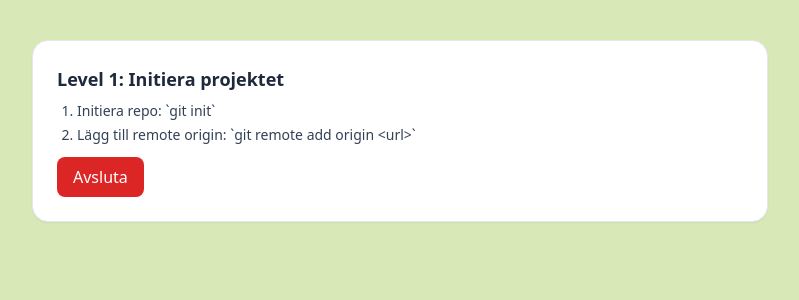
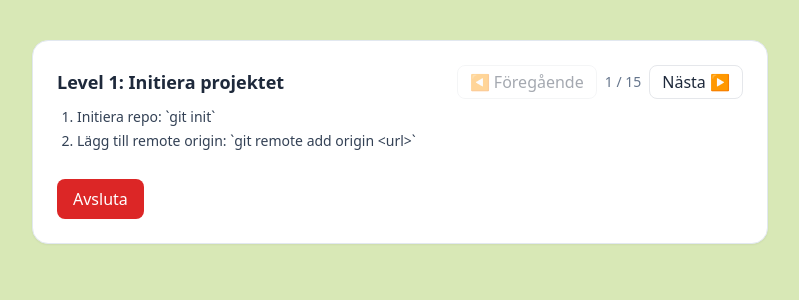
Before and after one commit to DulamaA/git-land-game, a React (Vite) app: page /game in a window 1280 px wide. Both pictures are taken after a click on the button "Starta". Shown: the top 300 px of the page, without its empty margins (240-1039 px from the left). Built offline with nearby package versions, Linux system fonts and the light colour scheme.

Commit message:
:sparkles: feat: implement level navigation with previous/next buttons in GameScreen

```diff
--- a/src/components/GameScreen.tsx
+++ b/src/components/GameScreen.tsx
@@ -1,3 +1,4 @@
+import { useState } from 'react';
 import { LEVELS } from '../data/levels';
 
 type Props = {
@@ -5,13 +6,42 @@ type Props = {
 };
 
 export default function GameScreen({ onExit }: Props) {
-  const level = LEVELS[0];
+  const [levelIndex, setLevelIndex] = useState(0);
+  const level = LEVELS[levelIndex];
+
+  function prevLevel() {
+    setLevelIndex((prevIndex) => Math.max(0, prevIndex - 1));
+  }
+  function nextLevel() {
+    setLevelIndex((prevIndex) => Math.min(LEVELS.length - 1, prevIndex + 1));
+  }
 
   return (
     <section className="mt-6 rounded-2xl border border-slate-200 bg-white p-6 shadow-sm">
+      <div className="flex items-center justify-between gap-3">
         <h2 className="text-lg font-semibold">
           Level {level.id}: {level.title}
         </h2>
+        <div className="flex items-center gap-2">
+          <button
+            onClick={prevLevel}
+            disabled={levelIndex === 0}
+            className="rounded-lg border px-3 py-1 disabled:opacity-40"
+          >
+            ◀ Föregående
+          </button>
+          <span className="text-sm text-slate-500">
+            {levelIndex + 1} / {LEVELS.length}
+          </span>
+          <button
+            onClick={nextLevel}
+            disabled={levelIndex === LEVELS.length - 1}
+            className="rounded-lg border px-3 py-1 disabled:opacity-40"
+          >
+            Nästa ▶
+          </button>
+        </div>
+      </div>
 
       <ol className="mt-2 list-decimal pl-5 space-y-1 text-sm text-slate-700">
         {level.tasks.map((t, i) => (
@@ -19,12 +49,14 @@ export default function GameScreen({ onExit }: Props) {
         ))}
       </ol>
 
+      <div className="mt-4 flex items-center gap-2">
         <button
           onClick={onExit}
           className="mt-3 rounded-lg bg-red-600 text-white px-4 py-2 hover:bg-red-700 active:bg-red-800 transition"
         >
           Avsluta
         </button>
+      </div>
     </section>
   );
 }
```
Lines whose indentation alone changed are shown as unchanged.
